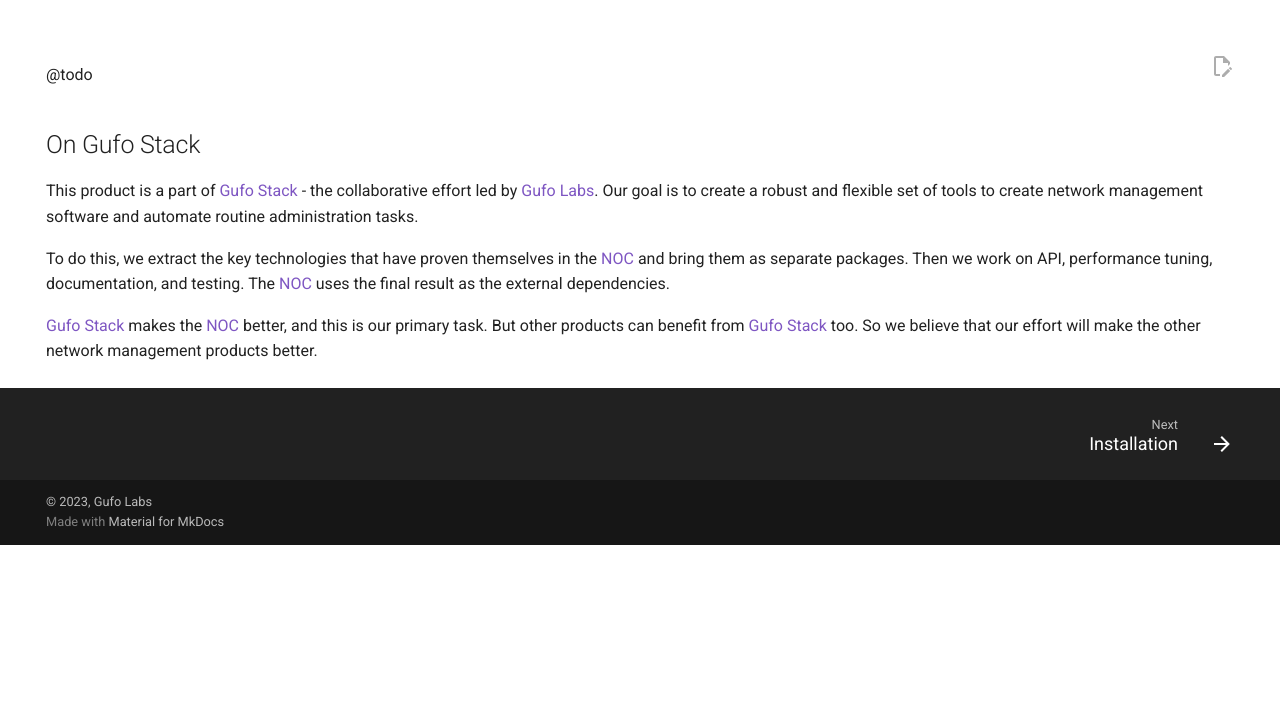
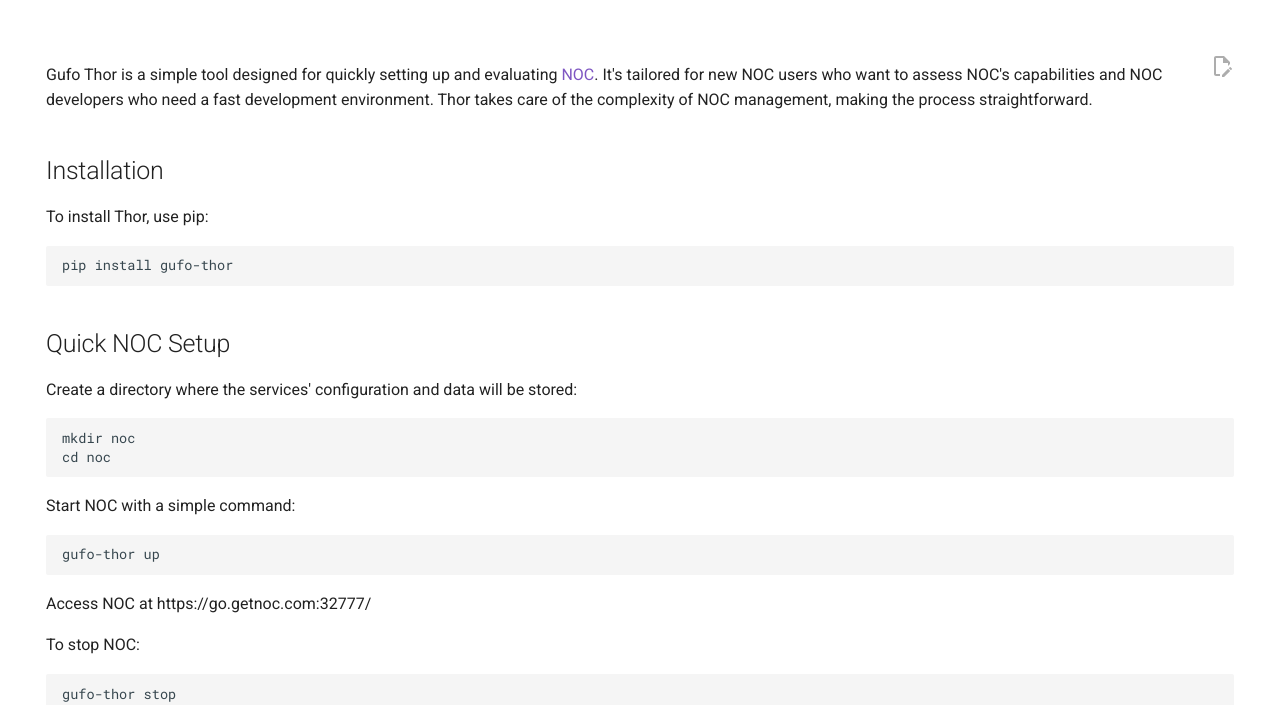
Before and after one commit to gufolabs/gufo_thor, an MkDocs documentation site: the page built from docs/index.md, in a window 1280 px wide and 900 px high, scrolled down 418 px, cut to the strip 195-900 px from the top of the window. Built offline with MkDocs 1.6.1 and Material for MkDocs 9.7.7, drawn with Linux system fonts in a browser that asks for light colours; comment, search, counter and statistics services are not loaded; before the commit the page ends 1158 px from its top, so only the background shows below that; some of the changed text lies outside the part shown.

Commit message:
docs: general description on index page

````diff
--- a/docs/index.md
+++ b/docs/index.md
@@ -9,7 +9,74 @@
     install_button: Getting Started
     source_button: Source Code
 ---
-@todo
+Gufo Thor is a simple tool designed for quickly setting up and evaluating [NOC][NOC].
+It's tailored for new NOC users who want to assess NOC's capabilities and NOC developers
+who need a fast development environment. Thor takes care of the complexity of NOC management,
+making the process straightforward.
+
+## Installation
+
+To install Thor, use pip:
+
+```
+pip install gufo-thor
+```
+
+## Quick NOC Setup
+
+Create a directory where the services' configuration and data will be stored:
+
+```
+mkdir noc
+cd noc
+```
+
+Start NOC with a simple command:
+
+```
+gufo-thor up
+```
+
+Access NOC at https://go.getnoc.com:32777/
+
+
+To stop NOC:
+
+```
+gufo-thor stop
+```
+
+## Configuration
+
+Thor's configuration is in the thor.yml file. You can use preconfigured defaults:
+
+```
+gufo-thor sample-config -t <name>
+```
+
+Where `<name>` can be:
+
+* `simple` - Minimal setup with a web interface only.
+* `common` - Setup with widely-used features for monitoring and network management.
+
+The thor.yml structure:
+```
+# Gufo Thor configuration
+version: "1.0"
+noc:
+  tag: master
+  installation_name: Unconfigured Installation
+expose:
+  domain_name: go.getnoc.com
+  port: 32777
+services: [web, card]
+```
+
+Adapt the file to your needs and start NOC:
+
+```
+gufo-thor up
+```
 
 ## On Gufo Stack
 
````
Also changed, not shown: README.md (+1 -1 lines), docs/standards.md (+0 -1 lines).
